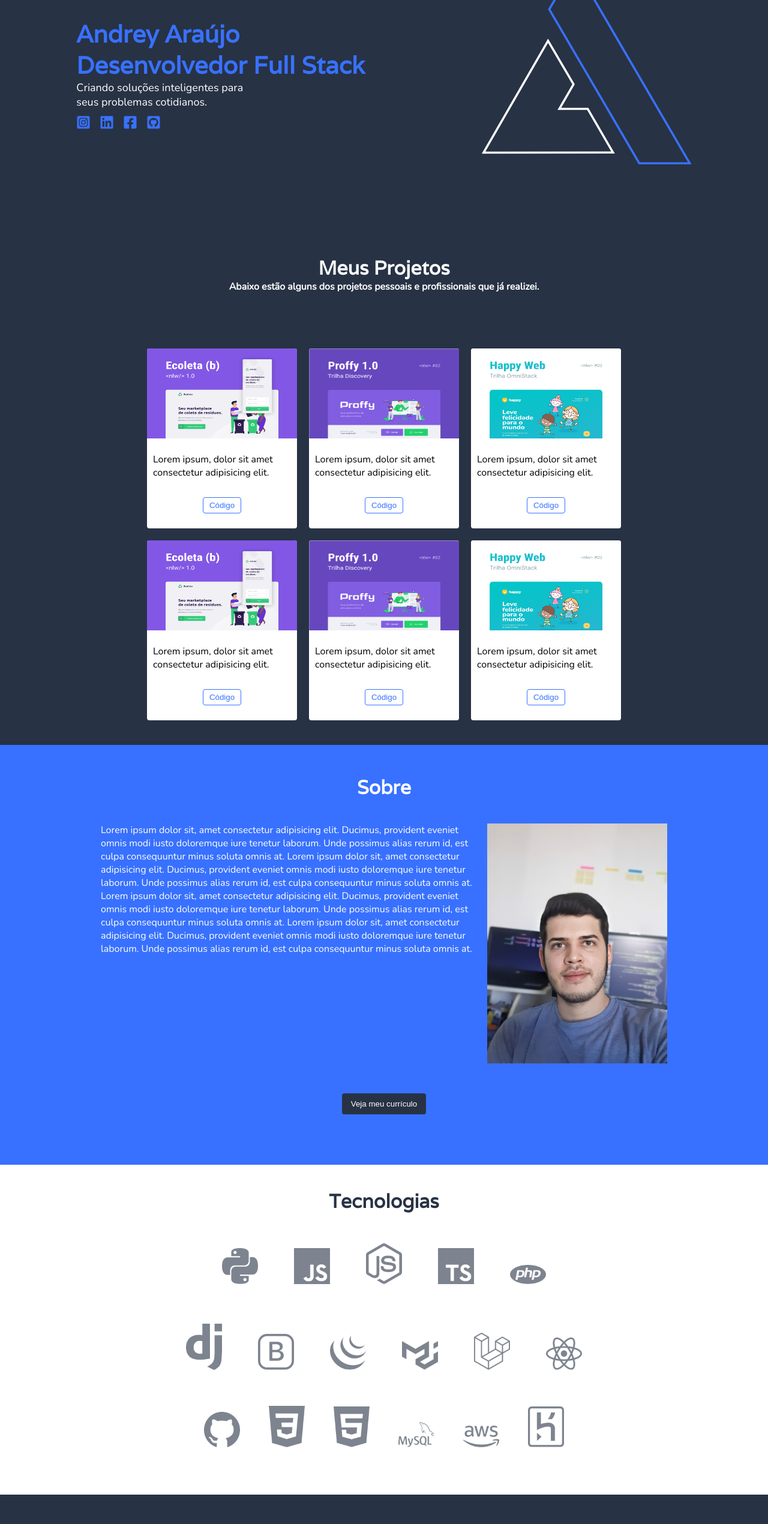
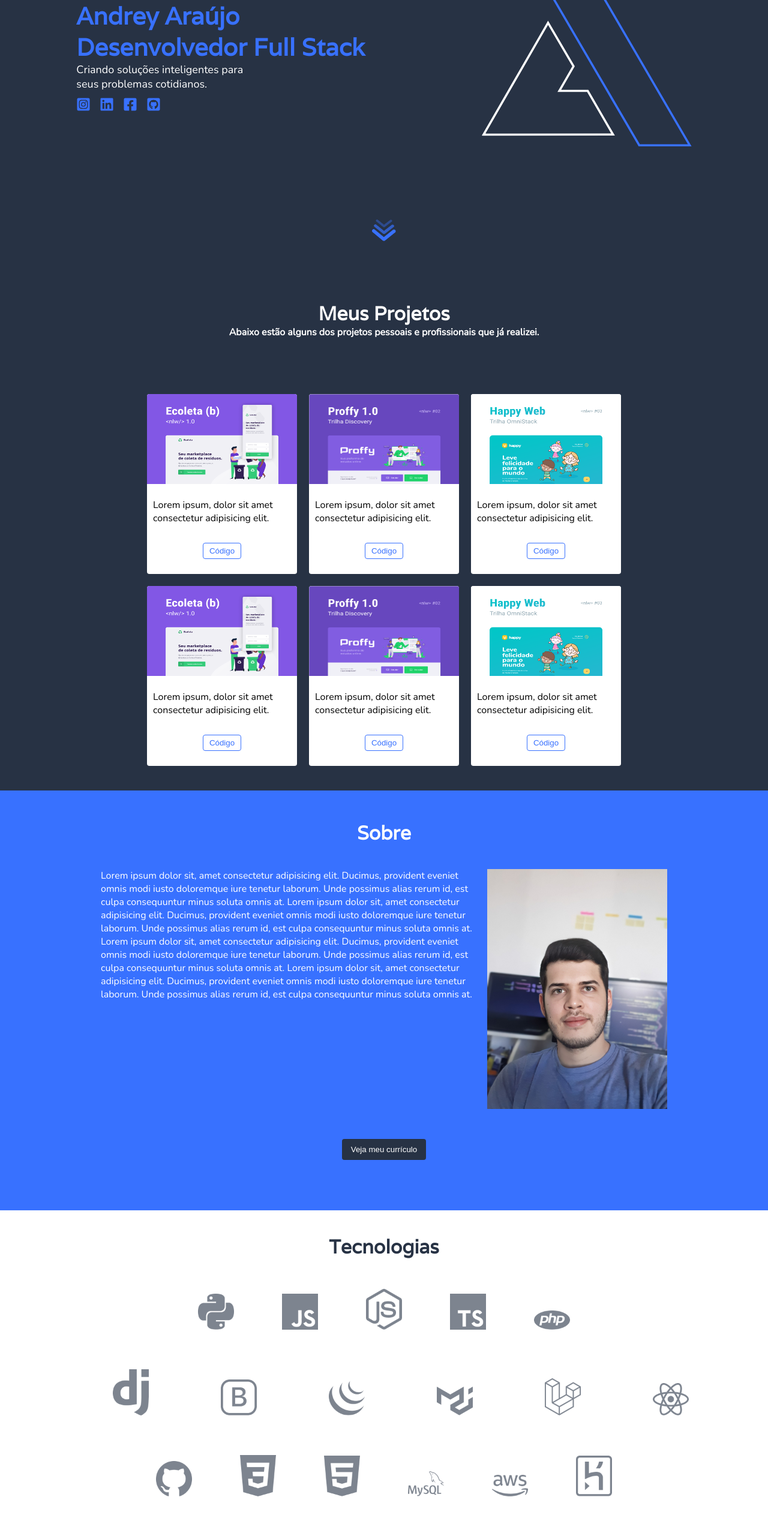
Before and after one commit to JackssonAndrey/new-portfolio, a React (Create React App) app: page / in a window 1280 px wide. Shown: the part 234-2775 px from the top of the page at 60% size. Built offline with nearby package versions, Linux system fonts and the light colour scheme.

Commit message:
add image arrow down on header

```diff
--- a/src/App.css
+++ b/src/App.css
@@ -65,7 +65,7 @@ h1 {
 .apresentation {
   display: flex;
   justify-content: space-around;
-  height: 600px;
+  height: 540px;
   width: 100vw;
   padding: 30px;
 }
@@ -109,6 +109,17 @@ h1 {
 .logo-right img {
   flex: 1;
   width: 350px;
+}
+
+.img-arrow-down {
+  display: flex;
+  justify-content: center;
+  align-items: center;
+  margin-bottom: 100px;
+}
+
+.img-arrow-down img {
+  width: 40px;
 }
 
 .my-projects {
@@ -269,7 +280,7 @@ h1 {
   flex: 1;
   justify-content: center;
   align-items: center;
-  max-width: 80%;
+  width: 80%;
   margin-top: 20px;
 }
 
@@ -289,7 +300,7 @@ h1 {
 
 .list-techs-1 li img {
   width: 60px;
-  margin: 30px;
+  margin: 30px 40px;
 }
 
 .list-techs-2 {
@@ -297,6 +308,8 @@ h1 {
   list-style: none;
   align-items: center;
   justify-content: center;
+  width: max-content;
+  margin: auto;
 }
 
 .list-techs-2 li {
@@ -308,13 +321,13 @@ h1 {
 
 .list-techs-2 li img {
   width: 60px;
-  margin: 30px;
+  margin: 30px 60px;
 }
 
 .list-techs-3 {
   flex: 1;
   list-style: none;
-  width: 90%;
+  width: max-content;
   margin: auto;
 }
 
@@ -327,7 +340,7 @@ h1 {
 
 .list-techs-3 li img {
   width: 60px;
-  margin: 24px;
+  margin: 30px 40px;
 }
 
 .footer {
--- a/src/App.tsx
+++ b/src/App.tsx
@@ -29,6 +29,7 @@ import LogoHtml from './assets/images/logo-html.png';
 import LogoMysql from './assets/images/logo-mysql.png';
 import LogoAws from './assets/images/logo-aws.png';
 import LogoHeroku from './assets/images/logo-heroku.png';
+import ArrowDown from './assets/images/arrow-down.png';
 
 import './App.css';
 
@@ -86,6 +87,10 @@ const App: React.FC = () => {
         <aside className="logo-right">
           <img src={Logo} alt="Andrey Araújo" />
         </aside>
+      </div>
+
+      <div className="img-arrow-down">
+        <img src={ArrowDown} alt="Arrow down" />
       </div>
 
       <div id="my-projects" className="my-projects">
```
Also changed, not shown: src/assets/images/arrow-down.png (added).
